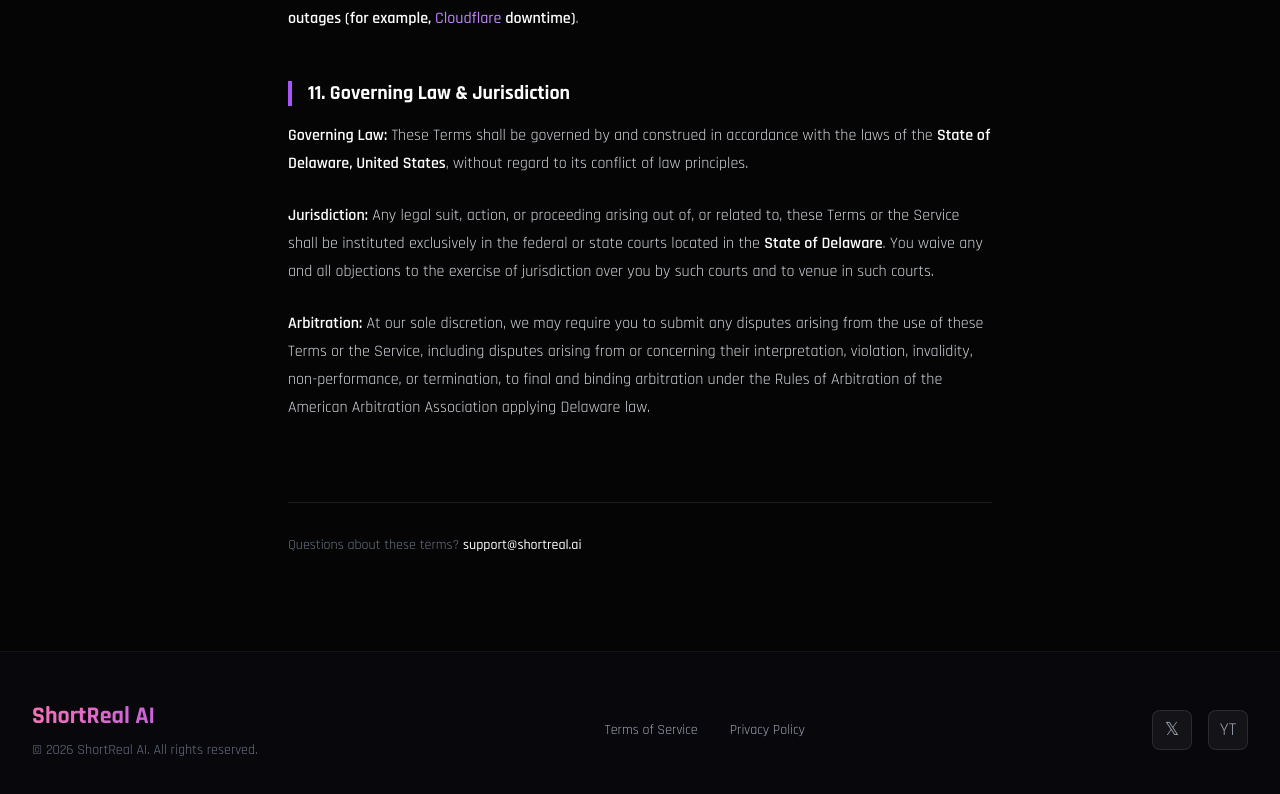
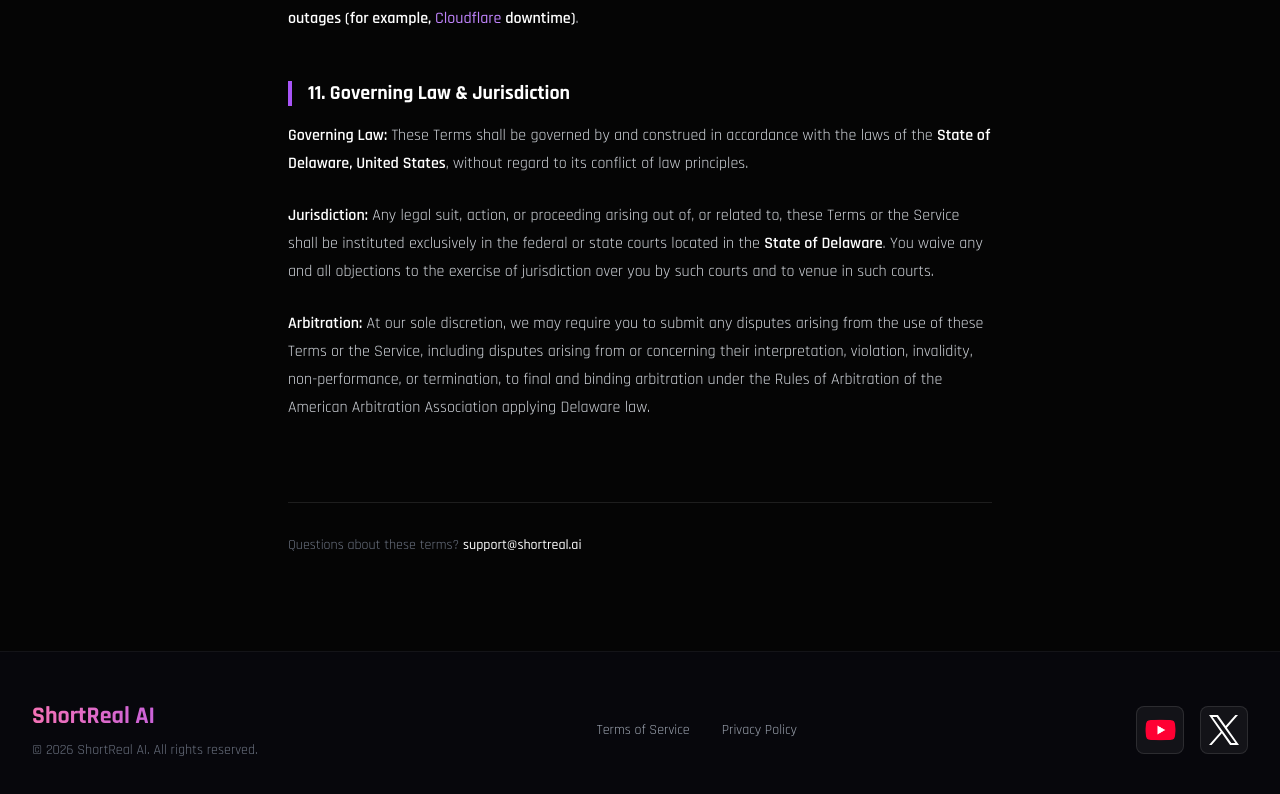
Before and after one commit to lht1324/short_real, a Next.js app: page /legal/terms in a window 1280 px wide. Shown: the part 2622-3416 px from the top of the page. Built offline with nearby package versions, Linux system fonts and the light colour scheme; no server answers.

Commit message:
[Feature, Fix] [SNS 로고, 링크 추가, 로드맵이 안 열려도 화면 영역 차지하는 이슈 수정]

```diff
--- a/components/page/landing/FloatingRoadmap.tsx
+++ b/components/page/landing/FloatingRoadmap.tsx
@@ -54,7 +54,7 @@ function FloatingRoadmap({
     }, []);
 
     return (
-        <div ref={widgetRef} className="fixed bottom-6 right-6 z-50 flex flex-col items-end">
+        <div ref={widgetRef} className="fixed bottom-6 right-6 z-50 flex flex-col items-end pointer-events-none">
 
             {/* 팝업 패널 */}
             <div
--- a/components/public/footer/Footer.tsx
+++ b/components/public/footer/Footer.tsx
@@ -1,4 +1,5 @@
 import { memo, useMemo } from "react";
+import Image from "next/image";
 
 function Footer() {
     const year = useMemo(() => {
@@ -27,15 +28,34 @@ function Footer() {
 
                     {/* Social Links */}
                     <div className="flex space-x-4">
-                        {['𝕏', 'YT'].map((icon) => (
-                            <a
-                                key={icon}
-                                href="#"
-                                className="w-10 h-10 bg-white/5 border border-white/10 rounded-lg flex items-center justify-center hover:bg-white/10 hover:border-white/20 transition-all text-gray-400 hover:text-white"
-                            >
-                                <span className="text-lg">{icon}</span>
-                            </a>
-                        ))}
+                        <a
+                            href="https://www.youtube.com/@ShortRealAI"
+                            target="_blank"
+                            rel="noopener noreferrer"
+                            className="w-12 h-12 bg-white/5 border border-white/10 rounded-lg flex items-center justify-center hover:bg-white/10 hover:border-white/20 transition-all"
+                        >
+                            <Image
+                                src="/icons/youtube-logo.png"
+                                alt="ShortReal AI YouTube"
+                                width={45}
+                                height={40}
+                                className="object-contain"
+                            />
+                        </a>
+                        <a
+                            href="https://x.com/shortrealAI"
+                            target="_blank"
+                            rel="noopener noreferrer"
+                            className="w-12 h-12 bg-white/5 border border-white/10 rounded-lg flex items-center justify-center hover:bg-white/10 hover:border-white/20 transition-all"
+                        >
+                            <Image
+                                src="/icons/x-logo.svg"
+                                alt="ShortReal AI X"
+                                width={30}
+                                height={30}
+                                className="object-contain"
+                            />
+                        </a>
                     </div>
                 </div>
             </div>
```
Also changed, not shown: public/icons/x-logo.svg (added).
